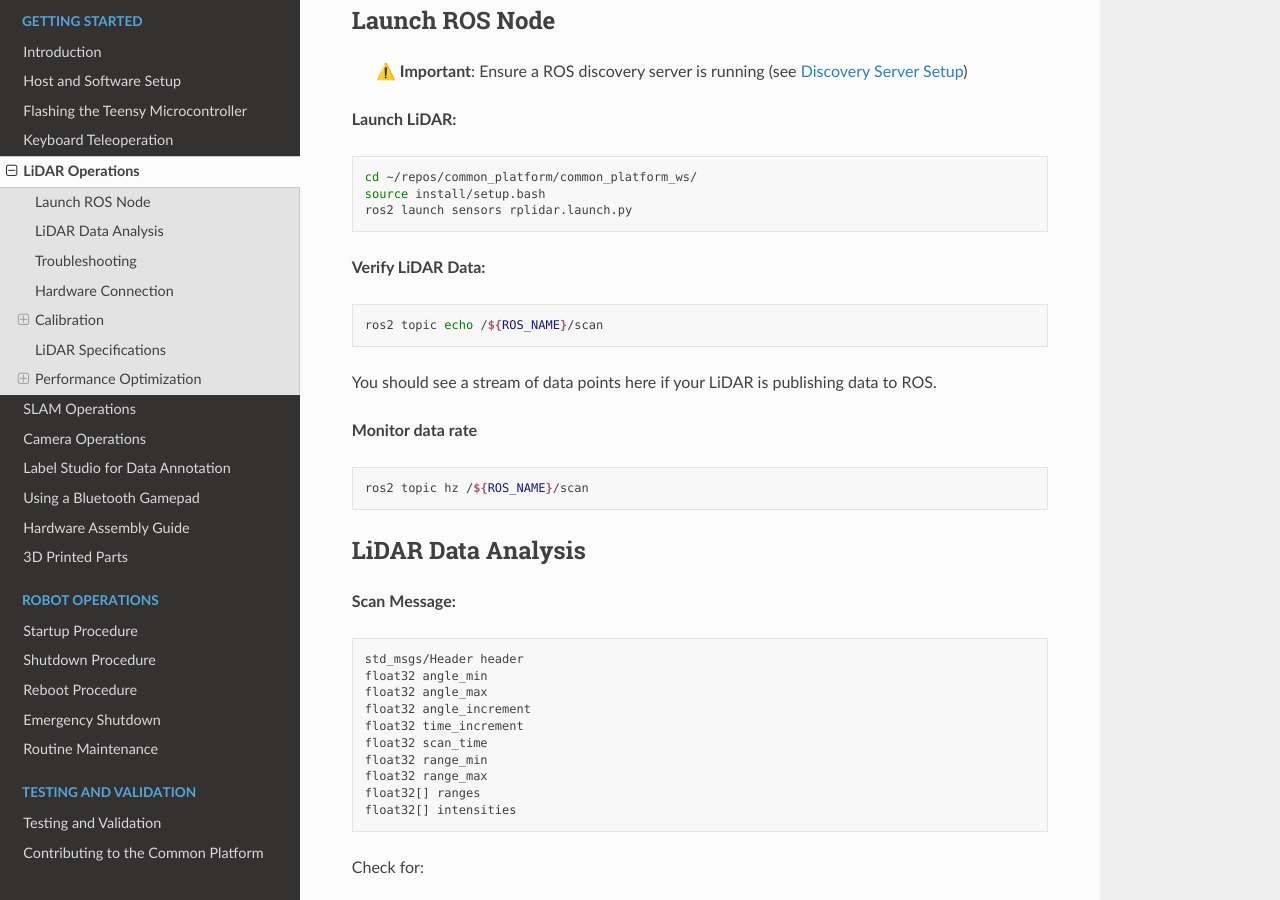
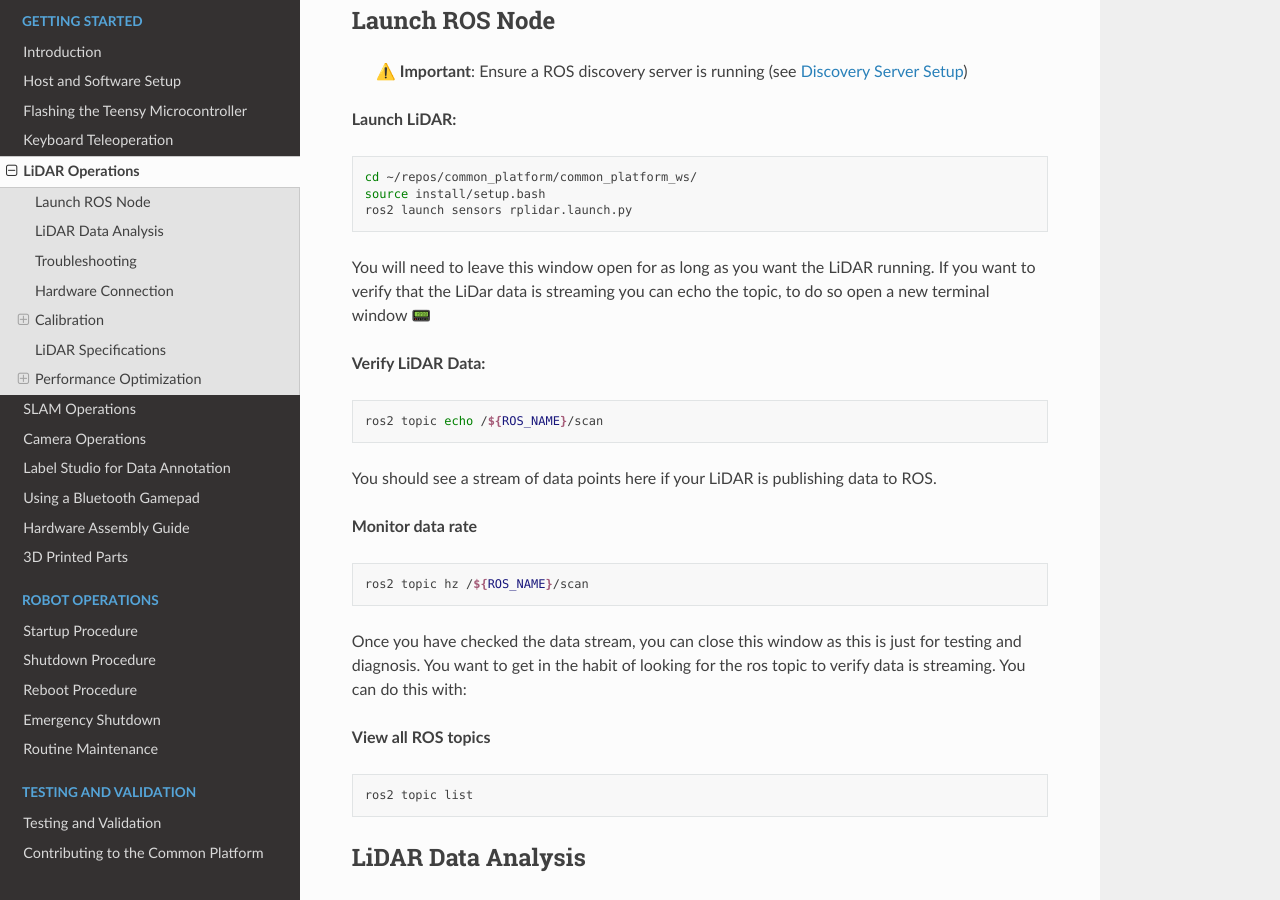
Before and after one commit to RoseCityRobotics/common_platform, a Sphinx documentation site: the page built from docs/source/lidar_operations.md, in a window 1280 px wide and 900 px high, scrolled down 252 px. Built offline with Sphinx 7.4.7 and the Read the Docs theme 3.1.0, drawn with Linux system fonts in a browser that asks for light colours; pages that are not in the unit, such as notebooks, are missing from menus.

Commit message:
adding background info

````diff
--- a/docs/source/lidar_operations.md
+++ b/docs/source/lidar_operations.md
@@ -13,6 +13,8 @@
 ros2 launch sensors rplidar.launch.py
 ```
 
+You will need to leave this window open for as long as you want the LiDAR running. If you want to verify that the LiDar data is streaming you can echo the topic, to do so open a new terminal window 📟
+
 **Verify LiDAR Data:**
 ```bash
 ros2 topic echo /${ROS_NAME}/scan
@@ -23,6 +25,13 @@
 ```bash
 ros2 topic hz /${ROS_NAME}/scan
 ```
+
+Once you have checked the data stream, you can close this window as this is just for testing and diagnosis. You want to get in the habit of looking for the ros topic to verify data is streaming. You can do this with:
+
+**View all ROS topics**
+ ```bash
+ ros2 topic list
+ ```
 
 ## LiDAR Data Analysis
 
````
Also changed, not shown: docs/source/camera/camera_operations.md (+4 -2 lines).
